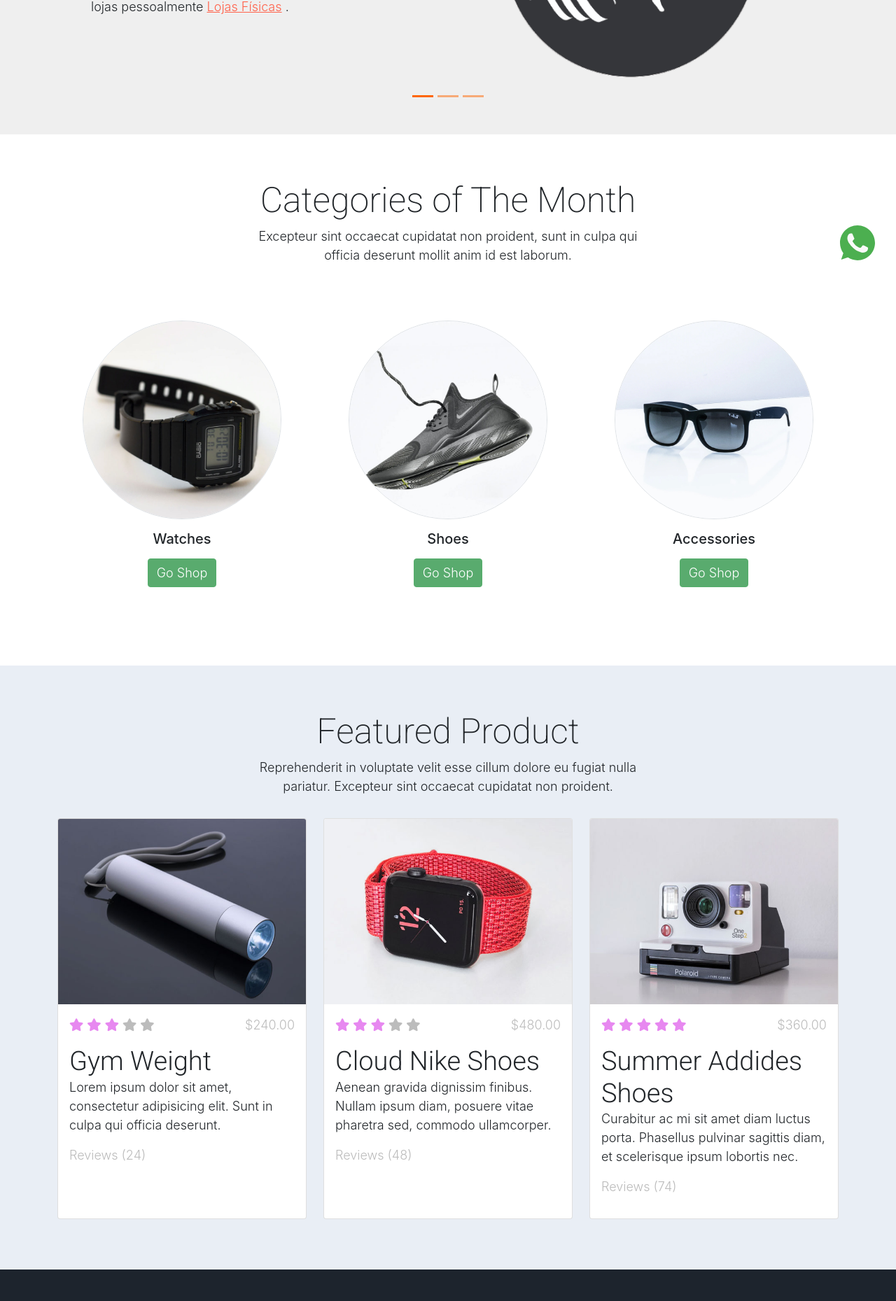
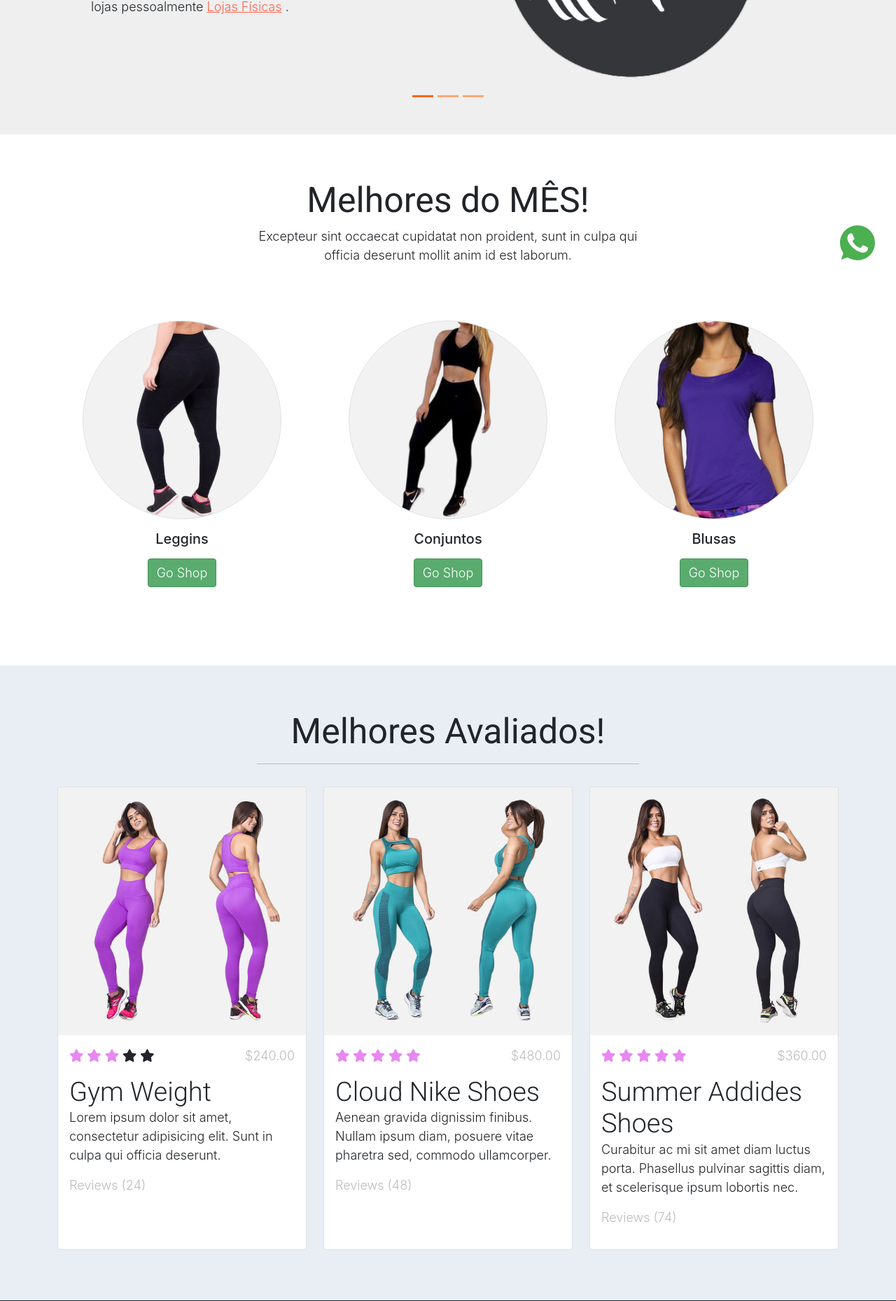
Before and after one commit to Estephany000/Body-Fitness, a PHP site: page / in a window 1280 px wide. Shown: the part 408-2267 px from the top of the page at 70% size. Run offline with PHP 8.4, Linux system fonts and the light colour scheme.

Commit message:
Desing modified.

```diff
--- a/siteTcc/assets/css/templatemo.css
+++ b/siteTcc/assets/css/templatemo.css
@@ -93,13 +93,13 @@
 }
 
 .bg-success {
-	background-color: #555555 !important;
+	background-color: #D9D9D9 !important;
 
 }
 
 .btn-success {
 	background-color: #59ab6e !important;
-	border-color: #56ae6c !important;
+	border-color: #469159 !important;
 }
 
 .pagination .page-link:hover {
@@ -134,6 +134,7 @@
 /* Hero Carousel */
 #template-mo-zay-hero-carousel {
 	background: #efefef !important;
+
 }
 /* Accordion */
 .templatemo-accordion a {
@@ -233,7 +234,7 @@
 }
 
 .services-icon-wap:hover {
-	background: #eec2f0;
+	background: #FF624B;
 }
 /* Contact map */
 .leaflet-control a, .leaflet-control {
--- a/siteTcc/contato.php
+++ b/siteTcc/contato.php
@@ -1,6 +1,6 @@
 <div class="container-fluid bg-light py-5">
         <div class="col-md-8 m-auto text-center">
-            <h1 class="h1">Nossas Lojas</h1><br>
+            <h1 class="h1"><b>Nossas Lojas</b> <hr></h1>
 
                     <h2 class="h2">1° Loja Física</h2>
                     <div id="mapid" style="width: 100%; height: 300px; padding-top: 20px;">
@@ -16,7 +16,8 @@
 
     <div class="container-fluid bg-light py-5">
         <div class="col-md-8 m-auto text-center">
-            <h2 class="h2">2° Loja Física</h2><br>
+            <h2 class="h2">2° Loja Física</h2>
+            <hr>
 
             <a href="https://goo.gl/maps/mbJkWTEkCYkDMYXAA"><i class="fas fa-map-marker-alt fa-fw"></i></a>
 
--- a/siteTcc/header.php
+++ b/siteTcc/header.php
@@ -1,13 +1,13 @@
    <!-- Header -->
-    <nav class="navbar navbar-expand-lg navbar-dark shadow  ">
+    <nav class="navbar navbar-expand-lg navbar-dark shadow ">
         <div class="container d-flex justify-content-between align-items-center">
 
             <a href="index.php" style="text-decoration-line: none;"><span class="navbar-brand text-success logo h1 align-self-center">
                 Body<span class="navbar-brand text-dark logo h1 align-self-center" href="index.php">Fitness</span>
             </span></a>
 
-            <button class="navbar-toggler border-0" type="button" data-bs-toggle="collapse" data-bs-target="#templatemo_main_nav" aria-controls="navbarSupportedContent" aria-expanded="false" aria-label="Toggle navigation">
-                <span class="navbar-toggler-icon"></span>
+            <button class="navbar-toggler border-0 bg-dark" type="button" data-bs-toggle="collapse" data-bs-target="#templatemo_main_nav" aria-controls="navbarSupportedContent" aria-expanded="false" aria-label="Toggle navigation">
+                <span class="navbar-toggler-icon "></span>
             </button>
 
             <div class="align-self-center collapse navbar-collapse flex-fill  d-lg-flex justify-content-lg-between" id="templatemo_main_nav">
--- a/siteTcc/home.php
+++ b/siteTcc/home.php
@@ -14,7 +14,7 @@
 			<div class="container">
 				<div class="row p-5">
 					<div class="mx-auto col-md-8 col-lg-6 order-lg-last">
-						<img class="img-fluid" src="imagens/logo.png" alt="">
+						<img class="img-fluid" src="imagens/logo.png" alt="" >
 					</div>
 					<div class="col-lg-6 mb-0 d-flex align-items-center">
 						<div class="text-align-left align-self-center">
@@ -35,21 +35,28 @@
 			</div>
 		</div>
 		<div class="carousel-item">
-			<div class="container">
-				<div class="row p-5">
-					<div class="mx-auto col-md-8 col-lg-6 order-lg-last">
-						<img class="img-fluid" src="imagens/modelo.png" alt="">
+			<div class="container" >
+				<div class="row p-5 ">
+					<div class="mx-auto col-md-4 d-flex p-2 col-lg-6 order-lg-last" >
+						<img class="img-fluid p-2" src="imagens/modelo2.png" alt="" style="height: 440px;">
+
+						<img class="img-fluid p-2" src="imagens/modelo.png" alt="" style="height: 440px; " >
+
 					</div>
-					<div class="col-lg-6 mb-0 d-flex align-items-center" style="">
+
+					<div class="col-lg-6 mb-0 d-flex align-items-center">
 						<div class="text-align-left">
-							<h1 class="h1">Roupas Lindas</h1>
-							<h3 class="h2">Com tecidos de qualidade e super confortáveis!</h3>
+							<h1 class="h2"><b>Roupas<span class="text-orange"> Lindas</span></b></h1>
+							<h3 class="h3">Com tecidos de qualidade e super confortáveis!</h3>
 							<p>
-								Visite o nosso <strong class="text-orange">catálogo</strong>,
-								 monte sua lista e nos envie pelo whatsapp.
+								Visite o nosso <a href="catalogo.php" style="text-decoration-line: none;"><strong class="text-orange">catálogo</strong></a>,
+								 monte sua lista, nos envie pelo whatsapp efetue o pagamento e espere
+								 em casa pela sua tão esperada compra!
 							</p>
 						</div>
 					</div>
+
+
 				</div>
 			</div>
 		</div>
@@ -57,15 +64,15 @@
 			<div class="container">
 				<div class="row p-5">
 					<div class="mx-auto col-md-8 col-lg-6 order-lg-last">
-						<img class="img-fluid" src="./assets/img/banner_img_03.jpg" alt="">
+						<img class="img-fluid" src="imagens/model3.png" alt="" style="height: 440px; padding-left: 140px;">
 					</div>
 					<div class="col-lg-6 mb-0 d-flex align-items-center">
 						<div class="text-align-left">
-							<h1 class="h1">Repr in voluptate</h1>
-							<h3 class="h2">Ullamco laboris nisi ut</h3>
-							<p>We bring you 100% free CSS templates for your websites. If you
-								wish to support TemplateMo, please make a small contribution via
-								PayPal or tell your friends about our website. Thank you.</p>
+							<h1 class="h2"><b>Aproveite as <span class="text-orange">promoções!</span></b></h1>
+							<h3 class="h3">As melhores promoções estão aqui!</h3>
+							<p>Compre e aproveite produtos de boa qualidade!
+								Compartilhe com as amigas e venham comprar conosco!
+							</p>
 						</div>
 					</div>
 				</div>
@@ -87,32 +94,32 @@
 <section class="container py-5">
 	<div class="row text-center pt-3">
 		<div class="col-lg-6 m-auto">
-			<h1 class="h1">Categories of The Month</h1>
+			<h1 class="h1"><b>Melhores do MÊS!</b></h1>
 			<p>Excepteur sint occaecat cupidatat non proident, sunt in culpa qui
 				officia deserunt mollit anim id est laborum.</p>
 		</div>
 	</div>
 	<div class="row">
 		<div class="col-12 col-md-4 p-5 mt-3">
-			<a href="#"><img src="./assets/img/category_img_01.jpg"
+			<a href="catalogo.php"><img src="imagens/legginsicon.png" style="height: 70,5%; background: #F2F2F2;"
 				class="rounded-circle img-fluid border"></a>
-			<h5 class="text-center mt-3 mb-3">Watches</h5>
+			<h5 class="text-center mt-3 mb-3">Leggins</h5>
 			<p class="text-center">
 				<a class="btn btn-success">Go Shop</a>
 			</p>
 		</div>
 		<div class="col-12 col-md-4 p-5 mt-3">
-			<a href="#"><img src="./assets/img/category_img_02.jpg"
+			<a href="#"><img src="imagens/conjuntosicon.png" style="height: 77,5%; background: #F2F2F2;"
 				class="rounded-circle img-fluid border"></a>
-			<h2 class="h5 text-center mt-3 mb-3">Shoes</h2>
+			<h2 class="h5 text-center mt-3 mb-3">Conjuntos</h2>
 			<p class="text-center">
 				<a class="btn btn-success">Go Shop</a>
 			</p>
 		</div>
 		<div class="col-12 col-md-4 p-5 mt-3">
-			<a href="#"><img src="./assets/img/category_img_03.jpg"
+			<a href="#"><img src="imagens/camisetaicon.png" style="height: 77,5%; background: #F2F2F2;"
 				class="rounded-circle img-fluid border"></a>
-			<h2 class="h5 text-center mt-3 mb-3">Accessories</h2>
+			<h2 class="h5 text-center mt-3 mb-3">Blusas</h2>
 			<p class="text-center">
 				<a class="btn btn-success">Go Shop</a>
 			</p>
@@ -127,16 +134,15 @@
 	<div class="container py-5">
 		<div class="row text-center py-3">
 			<div class="col-lg-6 m-auto">
-				<h1 class="h1">Featured Product</h1>
-				<p>Reprehenderit in voluptate velit esse cillum dolore eu fugiat
-					nulla pariatur. Excepteur sint occaecat cupidatat non proident.</p>
+				<h1 class="h1"><b>Melhores Avaliados!</b></h1>
+				<hr>
 			</div>
 		</div>
 		<div class="row">
 			<div class="col-12 col-md-4 mb-4">
 				<div class="card h-100">
 					<a href="shop-single.html"> <img
-						src="./assets/img/feature_prod_01.jpg" class="card-img-top"
+						src="imagens/avaliado.png" style="background: #F2F2F2;" class="card-img-top"
 						alt="...">
 					</a>
 					<div class="card-body">
@@ -144,8 +150,8 @@
 							<li><i class="text-warning fa fa-star"></i> <i
 								class="text-warning fa fa-star"></i> <i
 								class="text-warning fa fa-star"></i> <i
-								class="text-muted fa fa-star"></i> <i
-								class="text-muted fa fa-star"></i></li>
+								class="text-warming fa fa-star"></i> <i
+								class="text-warming fa fa-star"></i></li>
 							<li class="text-muted text-right">$240.00</li>
 						</ul>
 						<a href="shop-single.html"
@@ -159,7 +165,7 @@
 			<div class="col-12 col-md-4 mb-4">
 				<div class="card h-100">
 					<a href="shop-single.html"> <img
-						src="./assets/img/feature_prod_02.jpg" class="card-img-top"
+					src="imagens/avaliado1.png" style="background: #F2F2F2;" class="card-img-top"
 						alt="...">
 					</a>
 					<div class="card-body">
@@ -167,8 +173,8 @@
 							<li><i class="text-warning fa fa-star"></i> <i
 								class="text-warning fa fa-star"></i> <i
 								class="text-warning fa fa-star"></i> <i
-								class="text-muted fa fa-star"></i> <i
-								class="text-muted fa fa-star"></i></li>
+								class="text-warning fa fa-star"></i> <i
+								class="text-warning fa fa-star"></i></li>
 							<li class="text-muted text-right">$480.00</li>
 						</ul>
 						<a href="shop-single.html"
@@ -182,7 +188,7 @@
 			<div class="col-12 col-md-4 mb-4">
 				<div class="card h-100">
 					<a href="shop-single.html"> <img
-						src="./assets/img/feature_prod_03.jpg" class="card-img-top"
+					src="imagens/avaliado2.png" style="background: #F2F2F2;" class="card-img-top"
 						alt="...">
 					</a>
 					<div class="card-body">
```
Also changed, not shown: siteTcc/sobre.php (+24 -13 lines), siteTcc/imagens/avaliado.png (added), siteTcc/imagens/avaliado1.png (added), siteTcc/imagens/avaliado2.png (added), siteTcc/imagens/camisetaicon.png (added), siteTcc/imagens/conjuntos.png (added), siteTcc/imagens/conjuntosicon.png (added), siteTcc/imagens/leggingicon.png (added), siteTcc/imagens/legginsicon.png (added), siteTcc/imagens/model3.png (added), siteTcc/imagens/modelo2.png (added).
